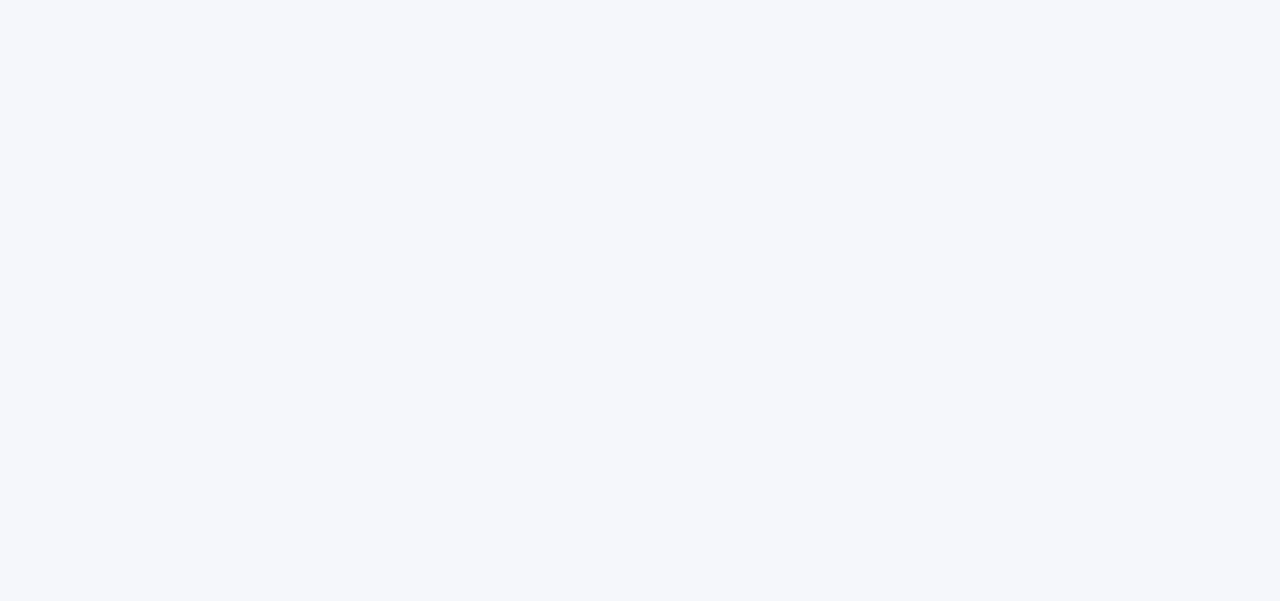
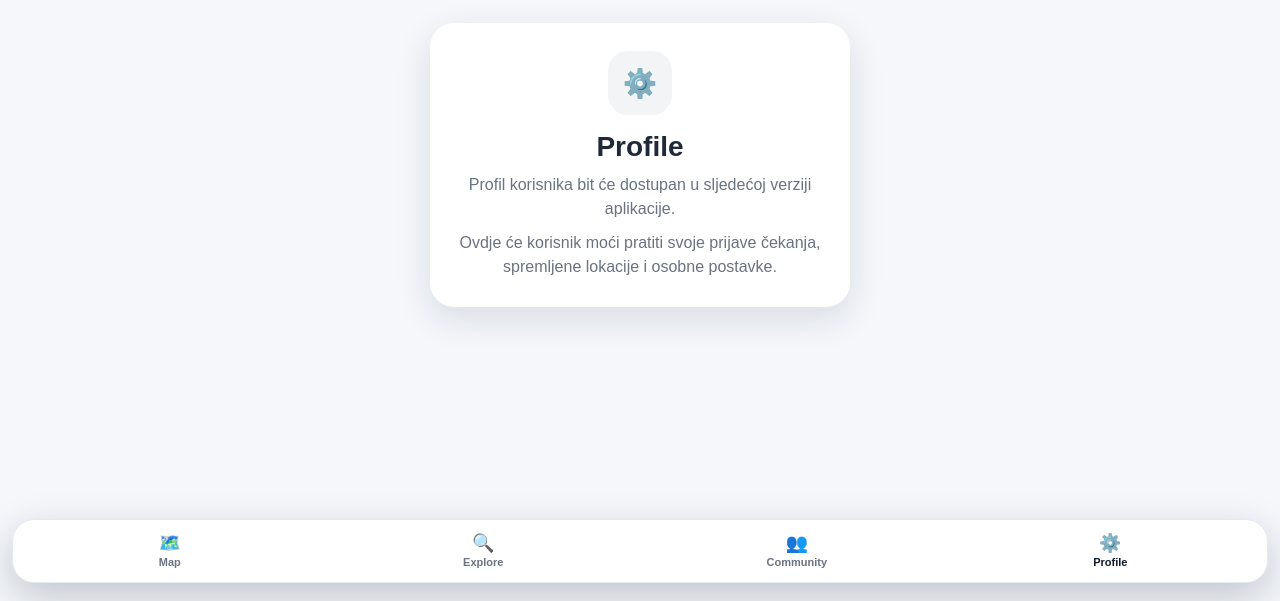
Before and after one commit to markoruzic/queueless, a React (Vite) app: page /profile in a window 1280 px wide. Before the commit this address had no page. Shown: the part 199-800 px from the top of the page. Built offline with nearby package versions, Linux system fonts and the light colour scheme.

Commit message:
Add placholder navigation pages

```diff
--- a/src/App.jsx
+++ b/src/App.jsx
@@ -2,6 +2,8 @@ import { BrowserRouter, Routes, Route } from 'react-router-dom'
 import Home from './pages/Home'
 import LocationDetails from './pages/LocationDetails'
 import Explore from './pages/Explore'
+import Community from './pages/Community'
+import Profile from './pages/Profile'
 
 function App() {
   return (
@@ -10,6 +12,8 @@ function App() {
         <Route path="/" element={<Home />} />
         <Route path="/location/:id" element={<LocationDetails />} />
         <Route path="/explore" element={<Explore />} />
+        <Route path="/community" element={<Community />} />
+        <Route path="/profile" element={<Profile />} />
       </Routes>
     </BrowserRouter>
   )
--- a/src/components/BottomNavigation.jsx
+++ b/src/components/BottomNavigation.jsx
@@ -12,18 +12,13 @@ const navItems = [
     icon: '🔍'
   },
   {
-    label: 'Rate',
-    path: '/',
-    icon: '➕'
-  },
-  {
     label: 'Community',
-    path: '/',
+    path: '/community',
     icon: '👥'
   },
   {
     label: 'Profile',
-    path: '/',
+    path: '/profile',
     icon: '⚙️'
   }
 ]
@@ -38,7 +33,7 @@ function BottomNavigation() {
           key={item.label}
           to={item.path}
           className={
-            location.pathname === item.path && item.label === 'Map'
+            location.pathname === item.path
               ? 'bottom-nav-item bottom-nav-item-active'
               : 'bottom-nav-item'
           }
--- a/src/index.css
+++ b/src/index.css
@@ -135,6 +135,7 @@ button {
   display: flex;
   gap: 8px;
   width: 100%;
+  margin-top: 10px;
   overflow-x: auto;
   overflow-y: hidden;
   padding-bottom: 4px;
@@ -147,7 +148,7 @@ button {
 
 .chip {
   flex: 0 0 auto;
-  border: none;
+  border: 1px solid #e5e7eb;
   background: white;
   color: #111827;
   border-radius: 999px;
@@ -156,7 +157,6 @@ button {
   font-weight: 700;
   white-space: nowrap;
   cursor: pointer;
-  box-shadow: 0 8px 20px rgba(0, 0, 0, 0.08);
 }
 
 .chip-active {
@@ -742,13 +742,13 @@ button {
   position: fixed;
   left: 12px;
   right: 12px;
-  bottom: 12px;
+  bottom: 18px;
   z-index: 700;
   height: 64px;
   background: white;
   border-radius: 22px;
   display: grid;
-  grid-template-columns: repeat(5, 1fr);
+  grid-template-columns: repeat(4, 1fr);
   align-items: center;
   box-shadow: 0 14px 40px rgba(15, 23, 42, 0.22);
   border: 1px solid rgba(226, 232, 240, 0.9);
@@ -827,3 +827,85 @@ button {
     opacity: 0;
   }
 }
+
+.explore-page {
+  min-height: 100dvh;
+  padding: 20px 16px 96px;
+  background: #f5f7fb;
+}
+
+.explore-header {
+  margin-bottom: 16px;
+}
+
+.explore-header h1 {
+  font-size: 28px;
+}
+
+.explore-header p {
+  color: #6b7280;
+}
+
+.explore-list {
+  margin-top: 28px;
+}
+
+.back-button {
+  background: transparent;
+  color: #111827;
+  padding: 0;
+  border-radius: 0;
+  font-size: 16px;
+  box-shadow: none;
+}
+
+.leaflet-control-attribution {
+  font-size: 10px;
+  opacity: 0.7;
+}
+
+.location-icon {
+  font-size: 24px;
+}
+
+/* ================= PLACEHOLDER PAGES ================= */
+
+.placeholder-page {
+  min-height: 100dvh;
+  padding: 24px 16px 96px;
+  background: #f5f7fb;
+  display: flex;
+  align-items: center;
+  justify-content: center;
+}
+
+.placeholder-card {
+  width: 100%;
+  max-width: 420px;
+  background: white;
+  border-radius: 24px;
+  padding: 28px 20px;
+  text-align: center;
+  box-shadow: 0 12px 36px rgba(15, 23, 42, 0.12);
+}
+
+.placeholder-icon {
+  width: 64px;
+  height: 64px;
+  border-radius: 20px;
+  background: #f3f4f6;
+  display: grid;
+  place-items: center;
+  margin: 0 auto 16px;
+  font-size: 28px;
+}
+
+.placeholder-card h1 {
+  font-size: 28px;
+  margin-bottom: 10px;
+}
+
+.placeholder-card p {
+  color: #6b7280;
+  margin-top: 10px;
+}
--- /dev/null
+++ b/src/pages/Community.jsx
@@ -0,0 +1,22 @@
+import BottomNavigation from '../components/BottomNavigation'
+
+function Community() {
+  return (
+    <main className="placeholder-page">
+      <section className="placeholder-card">
+        <div className="placeholder-icon">👥</div>
+        <h1>Community</h1>
+        <p>
+          Community značajka bit će dostupna u sljedećoj verziji aplikacije.
+        </p>
+        <p>
+          Ovdje će korisnici moći dijeliti iskustva, potvrđivati gužve i pratiti najkorisnije prijave zajednice.
+        </p>
+      </section>
+
+      <BottomNavigation />
+    </main>
+  )
+}
+
+export default Community
--- a/src/pages/LocationDetails.jsx
+++ b/src/pages/LocationDetails.jsx
@@ -1,7 +1,19 @@
-import { Link, useParams } from 'react-router-dom'
+import { Link, useNavigate, useParams } from 'react-router-dom'
 import { useState } from 'react'
 import { locations } from '../data/locations'
 import { calculateEstimatedWaitTime } from '../services/waitTimeService'
+
+function getCategoryIcon(category) {
+  if (category === 'Pošta') return '📮'
+  if (category === 'Banka') return '🏦'
+  if (category === 'Ljekarna') return '💊'
+  if (category === 'Bolnica') return '🏥'
+  if (category === 'Kafić') return '☕'
+  if (category === 'Restoran') return '🍽️'
+  if (category === 'Trgovina') return '🛒'
+  if (category === 'Teretana') return '🏋️'
+  return '📍'
+}
 
 function getStatus(waitTime) {
   if (waitTime <= 15) {
@@ -32,6 +44,7 @@ function getStatus(waitTime) {
 
 function LocationDetails() {
   const { id } = useParams()
+  const navigate = useNavigate()
   const location = locations.find((item) => item.id === Number(id))
 
   if (!location) {
@@ -68,10 +81,16 @@ function LocationDetails() {
 
   return (
     <main className="details-page improved-details-page">
-      <Link to="/" className="back-link">← Back</Link>
+      <button
+  type="button"
+  className="back-link back-button"
+  onClick={() => navigate(-1)}
+>
+  ← Back
+</button>
 
       <section className="location-hero">
-        <div className="location-icon">{location.category[0]}</div>
+        <div className="location-icon">{getCategoryIcon(location.category)}</div>
 
         <div>
           <h1>{location.name}</h1>
--- /dev/null
+++ b/src/pages/Profile.jsx
@@ -0,0 +1,22 @@
+import BottomNavigation from '../components/BottomNavigation'
+
+function Profile() {
+  return (
+    <main className="placeholder-page">
+      <section className="placeholder-card">
+        <div className="placeholder-icon">⚙️</div>
+        <h1>Profile</h1>
+        <p>
+          Profil korisnika bit će dostupan u sljedećoj verziji aplikacije.
+        </p>
+        <p>
+          Ovdje će korisnik moći pratiti svoje prijave čekanja, spremljene lokacije i osobne postavke.
+        </p>
+      </section>
+
+      <BottomNavigation />
+    </main>
+  )
+}
+
+export default Profile
```
